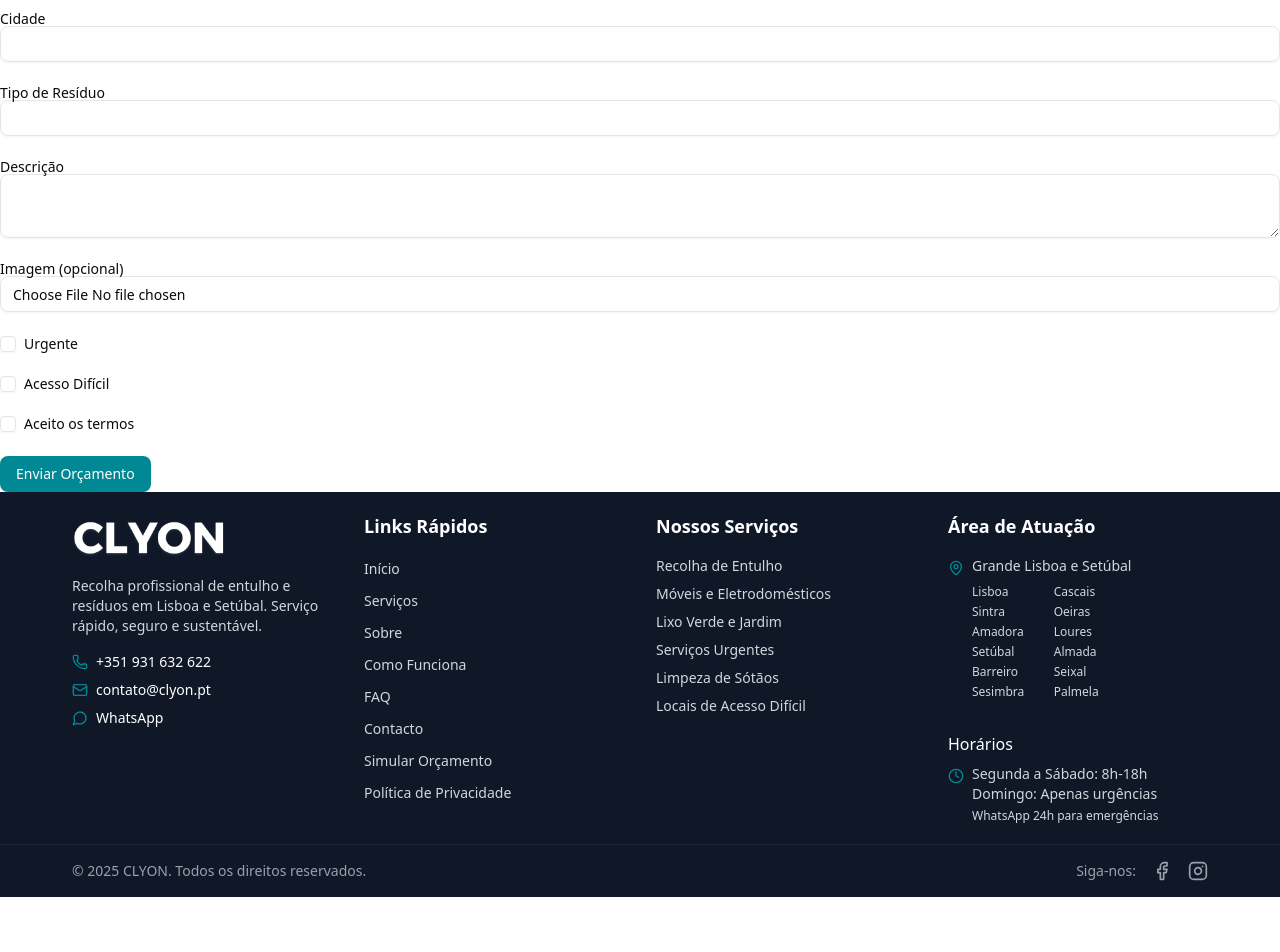
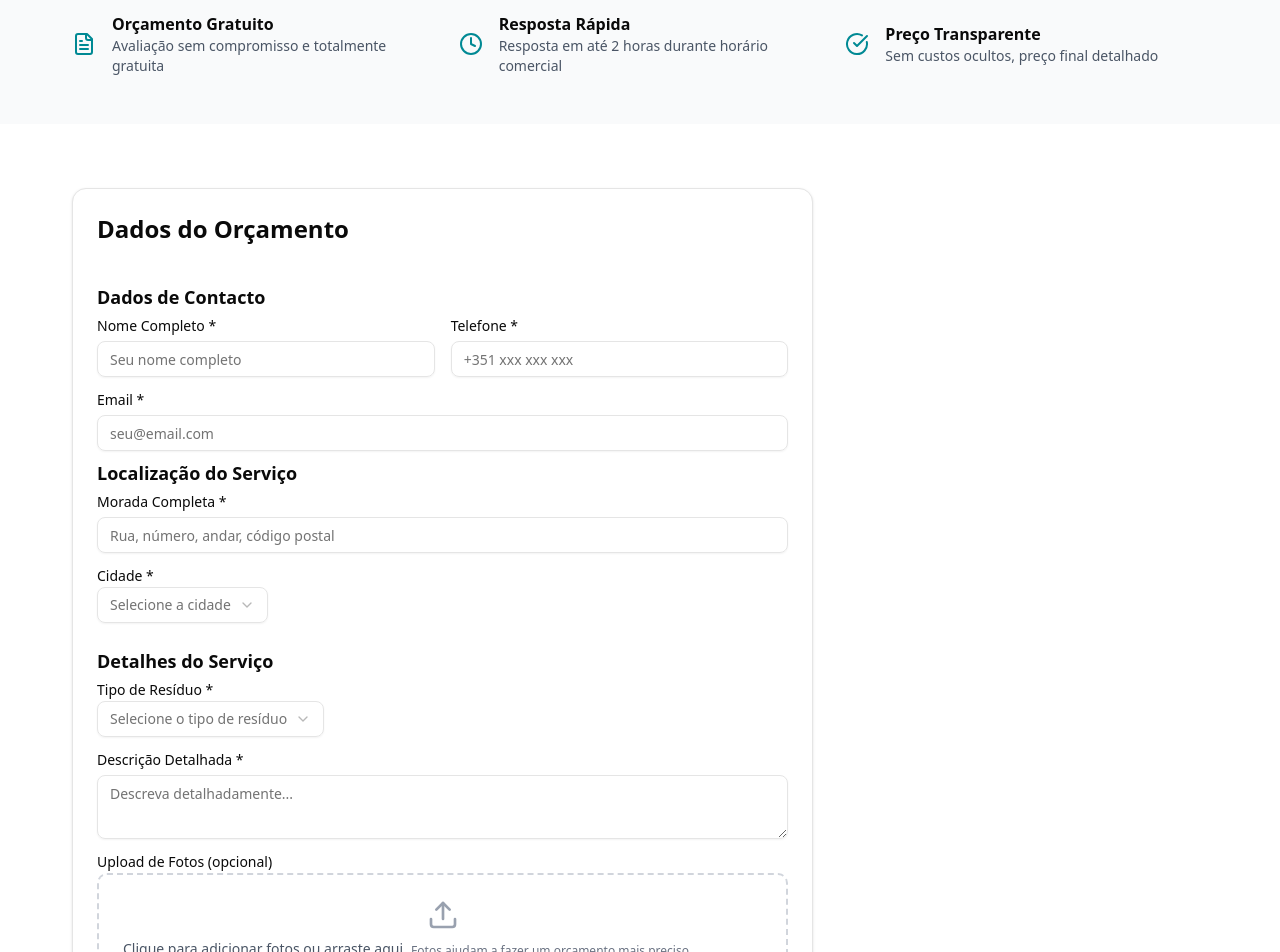
Before and after one commit to campos-clyon/clyon-sit, a React (Vite) app: page /orcamentos in a window 1280 px wide. Shown: the part 400-1352 px from the top of the page. Before the commit the page ends 1297 px from the top, so only its background shows below. Built offline with nearby package versions, Linux system fonts and the light colour scheme.

Commit message:
Update Orcamentos.jsx

```diff
--- a/src/pages/Orcamentos.jsx
+++ b/src/pages/Orcamentos.jsx
@@ -1,10 +1,20 @@
 import { useState, useRef } from 'react'
+import { useNavigate } from 'react-router-dom'
 import emailjs from '@emailjs/browser'
 import { Button } from '@/components/ui/button'
+import { Card, CardContent, CardHeader, CardTitle } from '@/components/ui/card'
 import { Input } from '@/components/ui/input'
 import { Label } from '@/components/ui/label'
 import { Textarea } from '@/components/ui/textarea'
+import { Select, SelectContent, SelectItem, SelectTrigger, SelectValue } from '@/components/ui/select'
 import { Checkbox } from '@/components/ui/checkbox'
+import {
+  FileText,
+  Clock,
+  CheckCircle,
+  Upload,
+  MessageCircle
+} from 'lucide-react'
 
 const Orcamentos = () => {
   const [formData, setFormData] = useState({
@@ -21,12 +31,17 @@ const Orcamentos = () => {
     imagem: null
   })
 
-  const formRef = useRef(null)
   const [isSubmitting, setIsSubmitting] = useState(false)
   const [submitted, setSubmitted] = useState(false)
+  const formRef = useRef(null)
+
+  const navigate = useNavigate()
 
   const handleInputChange = (field, value) => {
-    setFormData(prev => ({ ...prev, [field]: value }))
+    setFormData(prev => ({
+      ...prev,
+      [field]: value
+    }))
   }
 
   const handleSubmit = async (e) => {
@@ -34,45 +49,158 @@ const Orcamentos = () => {
     setIsSubmitting(true)
 
     try {
-      // Passa o elemento do formulário diretamente para o EmailJS
+      // Usa EmailJS para enviar o formulário
       await emailjs.sendForm(
         'service_u783k4t',
         'template_a41pmvm',
-        formRef.current, // Passa o elemento do formulário, não FormData
+        formRef.current, // Passa o elemento do formulário diretamente
         'Fzcwt1Ax0RaIDF0QW'
       )
       setSubmitted(true)
     } catch (error) {
-      console.error('Erro ao enviar:', error)
-      alert('Erro ao enviar formulário.')
+      console.error("Erro ao enviar o formulário:", error)
+      alert("Ocorreu um erro ao enviar o formulário. Tente novamente.")
     } finally {
       setIsSubmitting(false)
     }
   }
 
+  const tiposResiduo = [
+    "Entulho de construção",
+    "Móveis velhos",
+    "Eletrodomésticos",
+    "Lixo verde/jardim",
+    "Limpeza de sótão/cave",
+    "Resíduos mistos",
+    "Outro (especificar na descrição)"
+  ]
+
+  const cidades = [
+    "Lisboa", "Cascais", "Sintra", "Oeiras", "Amadora", "Loures",
+    "Setúbal", "Almada", "Barreiro", "Seixal", "Sesimbra", "Palmela"
+  ]
+
+  const vantagens = [
+    {
+      icon: <FileText className="h-6 w-6 text-primary" />,
+      titulo: "Orçamento Gratuito",
+      descricao: "Avaliação sem compromisso e totalmente gratuita"
+    },
+    {
+      icon: <Clock className="h-6 w-6 text-primary" />,
+      titulo: "Resposta Rápida",
+      descricao: "Resposta em até 2 horas durante horário comercial"
+    },
+    {
+      icon: <CheckCircle className="h-6 w-6 text-primary" />,
+      titulo: "Preço Transparente",
+      descricao: "Sem custos ocultos, preço final detalhado"
+    }
+  ]
+
   if (submitted) {
     return (
-      <div className="text-center py-20">
-        <h2 className="text-2xl font-bold mb-4">Pedido enviado com sucesso!</h2>
-        <p>Em breve entraremos em contato.</p>
+      <div className="min-h-screen flex items-center justify-center bg-gray-50">
+        <Card className="max-w-md mx-auto">
+          <CardContent className="p-8 text-center">
+            <CheckCircle className="h-16 w-16 text-green-500 mx-auto mb-4" />
+            <h2 className="text-2xl font-bold mb-4">Pedido Enviado!</h2>
+            <p className="text-gray-600 mb-6">
+              Recebemos o seu pedido de orçamento. Entraremos em contacto consigo
+              em até 2 horas durante o horário comercial.
+            </p>
+            <div className="space-y-3">
+              <p className="text-sm text-gray-500">
+                <strong>Referência:</strong> #{Math.random().toString(36).substr(2, 9).toUpperCase()}
+              </p>
+              <div className="flex flex-col space-y-2">
+                <Button asChild className="clyon-button">
+                  <a href="https://wa.me/351931632622" target="_blank" rel="noopener noreferrer">
+                    <MessageCircle className="mr-2 h-4 w-4" />
+                    WhatsApp para Urgências
+                  </a>
+                </Button>
+                <Button variant="outline" onClick={() => navigate('/orcamentos')}>
+                  Fazer Novo Pedido
+                </Button>
+              </div>
+            </div>
+          </CardContent>
+        </Card>
       </div>
     )
   }
 
   return (
+    <div className="min-h-screen">
+      <section className="clyon-hero text-white py-16">
+        <div className="clyon-container text-center">
+          <h1 className="text-4xl md:text-5xl font-bold mb-4">Pedir Orçamento</h1>
+          <p className="text-xl opacity-90 max-w-2xl mx-auto">
+            Preencha o formulário e receba um orçamento gratuito e personalizado
+          </p>
+        </div>
+      </section>
+
+      <section className="py-12 bg-gray-50">
+        <div className="clyon-container">
+          <div className="grid grid-cols-1 md:grid-cols-3 gap-6">
+            {vantagens.map((vantagem, index) => (
+              <div key={index} className="flex items-center space-x-4">
+                <div className="flex-shrink-0">{vantagem.icon}</div>
+                <div>
+                  <h3 className="font-semibold">{vantagem.titulo}</h3>
+                  <p className="text-sm text-gray-600">{vantagem.descricao}</p>
+                </div>
+              </div>
+            ))}
+          </div>
+        </div>
+      </section>
+
+      <section className="clyon-section bg-white">
+        <div className="clyon-container">
+          <div className="grid grid-cols-1 lg:grid-cols-3 gap-12">
+            <div className="lg:col-span-2">
+              <Card>
+                <CardHeader>
+                  <CardTitle className="text-2xl">Dados do Orçamento</CardTitle>
+                </CardHeader>
+                <CardContent>
                   <form ref={formRef} onSubmit={handleSubmit} encType="multipart/form-data" className="space-y-6">
+
+                    <div className="space-y-4 my-2">
+                      <h3 className="text-lg font-semibold my-2">Dados de Contacto</h3>
+                      <div className="grid grid-cols-1 md:grid-cols-2 gap-4">
                         <div>
-        <Label htmlFor="nome">Nome</Label>
+                          <Label htmlFor="nome" className="mb-1 block">Nome Completo *</Label>
                           <Input
                             id="nome"
                             name="nome"
+                            type="text"
                             required
                             value={formData.nome}
                             onChange={(e) => handleInputChange('nome', e.target.value)}
+                            placeholder="Seu nome completo"
+                            className="mt-2"
                           />
                         </div>
                         <div>
-        <Label htmlFor="email">Email</Label>
+                          <Label htmlFor="telefone" className="mb-1 block">Telefone *</Label>
+                          <Input
+                            id="telefone"
+                            name="telefone"
+                            type="tel"
+                            required
+                            value={formData.telefone}
+                            onChange={(e) => handleInputChange('telefone', e.target.value)}
+                            placeholder="+351 xxx xxx xxx"
+                            className="mt-2"
+                          />
+                        </div>
+                      </div>
+                      <div>
+                        <Label htmlFor="email" className="mb-1 block">Email *</Label>
                         <Input
                           id="email"
                           name="email"
@@ -80,101 +208,149 @@ const Orcamentos = () => {
                           required
                           value={formData.email}
                           onChange={(e) => handleInputChange('email', e.target.value)}
+                          placeholder="seu@email.com"
+                          className="mt-2"
+                        />
+                      </div>
+                    </div>
+
+                    <div className="space-y-4">
+                      <h3 className="text-lg font-semibold my-2">Localização do Serviço</h3>
+                      <div>
+                        <Label htmlFor="morada" className="mb-1 block">Morada Completa *</Label>
+                        <Input
+                          id="morada"
+                          name="morada"
+                          type="text"
+                          required
+                          value={formData.morada}
+                          onChange={(e) => handleInputChange('morada', e.target.value)}
+                          placeholder="Rua, número, andar, código postal"
+                          className="mt-2"
                         />
                       </div>
                       <div>
-        <Label htmlFor="telefone">Telefone</Label>
-        <Input
-          id="telefone"
-          name="telefone"
-          value={formData.telefone}
-          onChange={(e) => handleInputChange('telefone', e.target.value)}
+                        <Label htmlFor="cidade" className="mb-1 block">Cidade *</Label>
+                        <Select onValueChange={(value) => handleInputChange('cidade', value)}>
+                          <SelectTrigger>
+                            <SelectValue placeholder="Selecione a cidade" />
+                          </SelectTrigger>
+                          <SelectContent>
+                            {cidades.map((cidade) => (
+                              <SelectItem key={cidade} value={cidade}>
+                                {cidade}
+                              </SelectItem>
+                            ))}
+                          </SelectContent>
+                        </Select>
+                        {/* Campo hidden para enviar o valor da cidade selecionada */}
+                        <input type="hidden" name="cidade" value={formData.cidade} />
+                      </div>
+                    </div>
+
+                    <div className="space-y-4">
+                      <h3 className="text-lg font-semibold my-2">Detalhes do Serviço</h3>
+                      <div>
+                        <Label htmlFor="tipoResiduo" className="mb-1 block">Tipo de Resíduo *</Label>
+                        <Select onValueChange={(value) => handleInputChange('tipoResiduo', value)}>
+                          <SelectTrigger>
+                            <SelectValue placeholder="Selecione o tipo de resíduo" />
+                          </SelectTrigger>
+                          <SelectContent>
+                            {tiposResiduo.map((tipo) => (
+                              <SelectItem key={tipo} value={tipo}>
+                                {tipo}
+                              </SelectItem>
+                            ))}
+                          </SelectContent>
+                        </Select>
+                        {/* Campo hidden para enviar o valor do tipo de resíduo selecionado */}
+                        <input type="hidden" name="tipoResiduo" value={formData.tipoResiduo} />
+                      </div>
+                      <div>
+                        <Label htmlFor="descricao" className="mb-1 block">Descrição Detalhada *</Label>
+                        <Textarea
+                          id="descricao"
+                          name="descricao"
+                          required
+                          value={formData.descricao}
+                          onChange={(e) => handleInputChange('descricao', e.target.value)}
+                          placeholder="Descreva detalhadamente..."
+                          rows={4}
+                          className="mt-2"
                         />
                       </div>
                       <div>
-        <Label htmlFor="morada">Morada</Label>
+                        <Label className="mb-1 block">Upload de Fotos (opcional)</Label>
+                        <div className="border-2 border-dashed border-gray-300 rounded-lg p-6 text-center">
+                          <Upload className="h-8 w-8 text-gray-400 mx-auto mb-2" />
                           <Input
-          id="morada"
-          name="morada"
-          value={formData.morada}
-          onChange={(e) => handleInputChange('morada', e.target.value)}
-        />
-      </div>
-      <div>
-        <Label htmlFor="cidade">Cidade</Label>
-        <Input
-          id="cidade"
-          name="cidade"
-          value={formData.cidade}
-          onChange={(e) => handleInputChange('cidade', e.target.value)}
-        />
-      </div>
-      <div>
-        <Label htmlFor="tipoResiduo">Tipo de Resíduo</Label>
-        <Input
-          id="tipoResiduo"
-          name="tipoResiduo"
-          value={formData.tipoResiduo}
-          onChange={(e) => handleInputChange('tipoResiduo', e.target.value)}
-        />
-      </div>
-      <div>
-        <Label htmlFor="descricao">Descrição</Label>
-        <Textarea
-          id="descricao"
-          name="descricao"
-          value={formData.descricao}
-          onChange={(e) => handleInputChange('descricao', e.target.value)}
-        />
-      </div>
-      <div>
-        <Label htmlFor="imagem">Imagem (opcional)</Label>
-        <Input
-          id="imagem"
-          name="file" // este campo precisa bater com {{file}} no template
                             type="file"
+                            name="file"
                             accept="image/*"
                             onChange={(e) => handleInputChange('imagem', e.target.files[0])}
+                            className="hidden"
+                            id="file-upload"
                           />
+                          <Label htmlFor="file-upload" className="cursor-pointer">
+                            <p className="text-sm text-gray-600">Clique para adicionar fotos ou arraste aqui</p>
+                            <p className="text-xs text-gray-500 mt-1">Fotos ajudam a fazer um orçamento mais preciso</p>
+                          </Label>
                         </div>
-      <div className="flex items-center gap-2">
+                      </div>
+                    </div>
+
+                    <div className="space-y-4">
+                      <h3 className="text-lg font-semibold my-2">Opções Especiais</h3>
+                      <div className="space-y-3">
+                        <div className="flex items-center space-x-2">
                           <Checkbox
                             id="urgente"
-          name="urgente"
                             checked={formData.urgente}
-          onCheckedChange={(v) => handleInputChange('urgente', v)}
+                            onCheckedChange={(checked) => handleInputChange('urgente', checked)}
                           />
-        <Label htmlFor="urgente">Urgente</Label>
+                          <Label htmlFor="urgente" className="text-sm">Serviço urgente</Label>
                           {/* Campo hidden para enviar o valor do checkbox */}
                           <input type="hidden" name="urgente" value={formData.urgente ? 'Sim' : 'Não'} />
                         </div>
-      <div className="flex items-center gap-2">
+                        <div className="flex items-center space-x-2">
                           <Checkbox
                             id="acessoDificil"
-          name="acessoDificil"
                             checked={formData.acessoDificil}
-          onCheckedChange={(v) => handleInputChange('acessoDificil', v)}
+                            onCheckedChange={(checked) => handleInputChange('acessoDificil', checked)}
                           />
-        <Label htmlFor="acessoDificil">Acesso Difícil</Label>
+                          <Label htmlFor="acessoDificil" className="text-sm">Local de acesso difícil</Label>
                           {/* Campo hidden para enviar o valor do checkbox */}
                           <input type="hidden" name="acessoDificil" value={formData.acessoDificil ? 'Sim' : 'Não'} />
                         </div>
-      <div className="flex items-center gap-2">
+                      </div>
+                    </div>
+
+                    <div className="space-y-4">
+                      <div className="flex items-start space-x-2">
                         <Checkbox
                           id="termos"
-          name="termos"
                           required
                           checked={formData.termos}
-          onCheckedChange={(v) => handleInputChange('termos', v)}
+                          onCheckedChange={(checked) => handleInputChange('termos', checked)}
                         />
-        <Label htmlFor="termos">Aceito os termos</Label>
+                        <Label htmlFor="termos" className="text-sm">Aceito os termos e autorizo o contacto *</Label>
                         {/* Campo hidden para enviar o valor do checkbox */}
-        <input type="hidden" name="termos" value={formData.termos ? 'Sim' : 'Não'} />
+                        <input type="hidden" name="termos" value={formData.termos ? 'Aceitou' : 'Não aceitou'} />
                       </div>
-      <Button type="submit" disabled={isSubmitting}>
-        {isSubmitting ? 'Enviando...' : 'Enviar Orçamento'}
+                    </div>
+
+                    <Button type="submit" className="w-full clyon-button" size="lg" disabled={isSubmitting}>
+                      {isSubmitting ? 'Enviando...' : 'Enviar Pedido de Orçamento'}
                     </Button>
                   </form>
+                </CardContent>
+              </Card>
+            </div>
+          </div>
+        </div>
+      </section>
+    </div>
   )
 }
 
```
Lines whose indentation alone changed are shown as unchanged.
